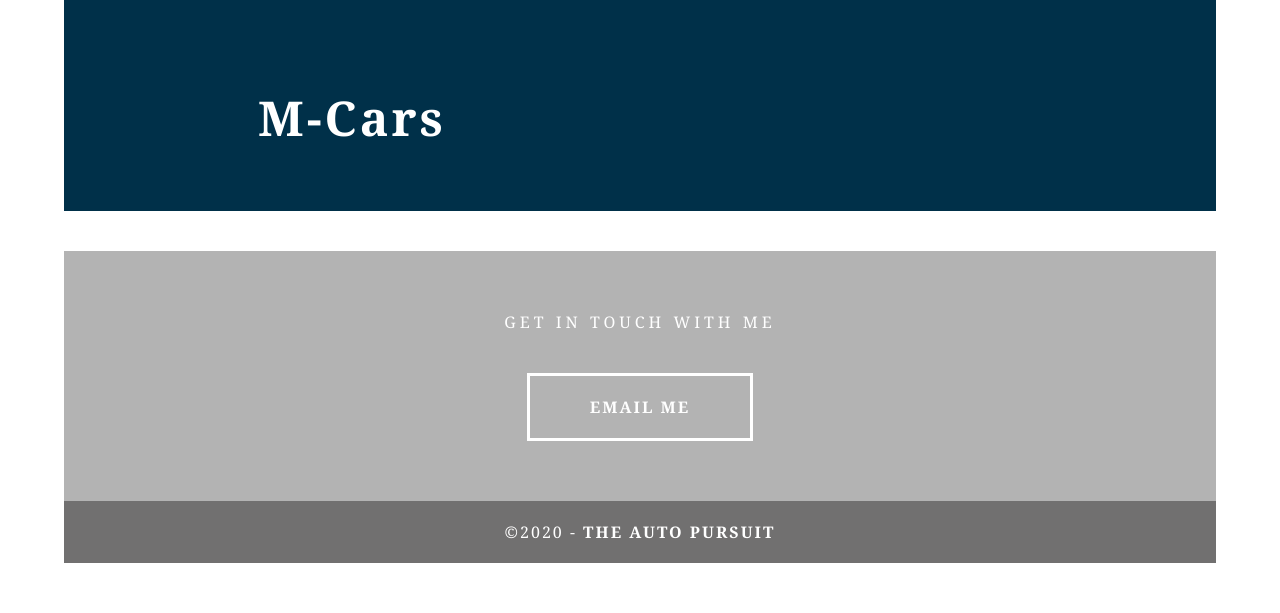
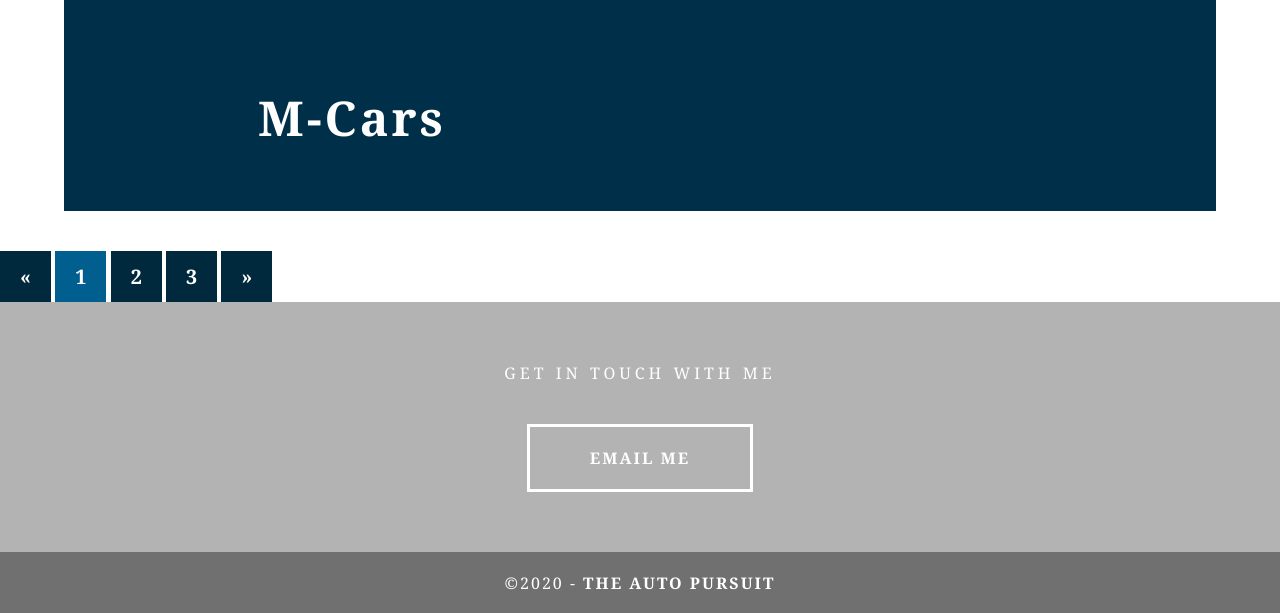
Before and after one commit to cwittwer/TheAutoPursuit, a Flask app: page /m-cars in a window 1280 px wide. Shown: the part 52-665 px from the top of the page. Run offline with Flask 2, Linux system fonts and the light colour scheme; data that the repository does not hold is empty; some libraries are stand-ins or nearby versions.

Commit message:
Added Pagination
Added pagination to easily move through pages on the Car Pages.

```diff
--- a/main.py
+++ b/main.py
@@ -61,8 +61,9 @@ def classic_bimmers():
     page = request.args.get('page',1,type=int)
     offset= (page-1)*20
     cars = fetch_listings(20, 'BMW', offset)
+    pages=[str(page-2),str(page-1),str(page),str(page+1),str(page+2)]
 
-    return render_template('classic_bimmers.html', cars=cars)
+    return render_template('classic_bimmers.html', cars=cars, pagename='classic_bimmers', pagenum=pages)
 
 @app.route('/m-cars')
 def mcars():
@@ -70,8 +71,9 @@ def mcars():
     page = request.args.get('page',1,type=int)
     offset= (page-1)*20
     cars = fetch_listings(20, 'mcar', offset)
+    pages=[str(page-2),str(page-1),str(page),str(page+1),str(page+2)]
 
-    return render_template('mcars.html', cars=cars)
+    return render_template('mcars.html', cars=cars, pagename='mcars', pagenum=pages)
 
 @app.route('/miata-hunter')
 def miata_hunter():
@@ -79,8 +81,9 @@ def miata_hunter():
     page = request.args.get('page',1,type=int)
     offset= (page-1)*20
     cars = fetch_listings(20, 'miata', offset)
+    pages=[str(page-2),str(page-1),str(page),str(page+1),str(page+2)]
 
-    return render_template('miata_hunter.html', cars=cars)
+    return render_template('miata_hunter.html', cars=cars, pagename='miata_hunter', pagenum=pages)
 
 @app.route('/swedish-steel')
 def swedish_steel():
@@ -90,10 +93,10 @@ def swedish_steel():
 
     cars = fetch_listings(10, 'volvo', offset)
     cars2 = fetch_listings(10, 'Saab', offset, secondary=1)
+    cars_ = {**cars, **cars2}
+    pages=[str(page-2),str(page-1),str(page),str(page+1),str(page+2)]
 
-    cars_ = {**cars, **cars2}
-
-    return render_template('swedish_steel.html', cars=cars_)
+    return render_template('swedish_steel.html', cars=cars_, pagename='swedish_steel', pagenum=pages)
 
 @app.route('/barely-driven')
 def barely_driven():
@@ -101,8 +104,9 @@ def barely_driven():
     page = request.args.get('page',1,type=int)
     offset= (page-1)*20
     cars = fetch_listings(20, 'barely', offset)
+    pages=[str(page-2),str(page-1),str(page),str(page+1),str(page+2)]
 
-    return render_template('barely_driven.html', cars=cars)
+    return render_template('barely_driven.html', cars=cars, pagename='barely_driven', pagenum=pages)
 
 if __name__ == '__main__':
     # This is used when running locally only. When deploying to Google App
--- a/static/CSS/Car_Page_Stylesheet.css
+++ b/static/CSS/Car_Page_Stylesheet.css
@@ -194,6 +194,30 @@ footer {
 	color: #470E0B;
 	text-decoration: underline;
 }
+/* Pagination links */
+.pagination a {
+	color: white;
+	background-color:#00293D;
+	display: inline-block;
+	margin-left: auto;
+	margin-right: auto;
+	padding: 12px 20px;
+	text-decoration: none;
+	font-size: 20px;
+	font-weight: bold;
+	transition: background-color .3s;
+}
+
+  /* Style the active/current link */
+.pagination a.active2 {
+	background-color: #005F8F;
+	color: white;
+}
+
+/* Add a grey background color on mouse-over */
+.pagination a:hover:not(.active2) {
+	background-color: #ddd;
+}
 
 /* Mobile */
 @media (max-width: 320px) {
--- a/templates/mcars.html
+++ b/templates/mcars.html
@@ -30,14 +30,6 @@
             </div>
             {% endfor %}
         </div>
-
-        <!-- Footer Section -->
-        <footer id="contact">
-            <p class="hero_header">GET IN TOUCH WITH ME</p>
-            <div class="button">EMAIL ME </div>
-        </footer>
-        <!-- Copyrights Section -->
-        <div class="copyright">&copy;2020 - <strong>The Auto Pursuit</strong></div>
     </div>
     <!-- Main Container Ends -->
     {% endblock %}
--- a/templates/template.html
+++ b/templates/template.html
@@ -34,5 +34,30 @@
         {% block content %}
         {% endblock %}
 
+        <!-- Pagination Links-->
+        <div class="pagination">
+            <a href="{{ url_for(pagename, page=1) }}">&laquo;</a>
+            {% for number in pagenum %}
+                {% if number != '0' and number != '-1' %}
+                    {% if loop.index == 3 %}
+                        <a class="active2" href="{{ url_for(pagename, page=number) }}">{{ number }}</a>
+                    {% elif loop.index == 5 %}
+                        <a href="{{ url_for(pagename, page=number) }}">{{ number }}</a>
+                        <a href="{{ url_for(pagename, page=number) }}">&raquo;</a>
+                    {% else %}
+                        <a href="{{ url_for(pagename, page=number) }}">{{ number }}</a>
+                    {% endif %}
+                {% endif %}
+            {% endfor %}
+        </div>
+
+        <!-- Footer Section -->
+        <footer id="contact">
+            <p class="hero_header">GET IN TOUCH WITH ME</p>
+            <div class="button">EMAIL ME </div>
+        </footer>
+        <!-- Copyrights Section -->
+        <div class="copyright">&copy;2020 - <strong>The Auto Pursuit</strong></div>
+
     </body>
 </html>
```
Also changed, not shown: templates/barely_driven.html (+0 -8 lines), templates/classic_bimmers.html (+0 -8 lines), templates/index.html (+42 -35 lines), templates/miata_hunter.html (+0 -8 lines), templates/swedish_steel.html (+0 -8 lines).
